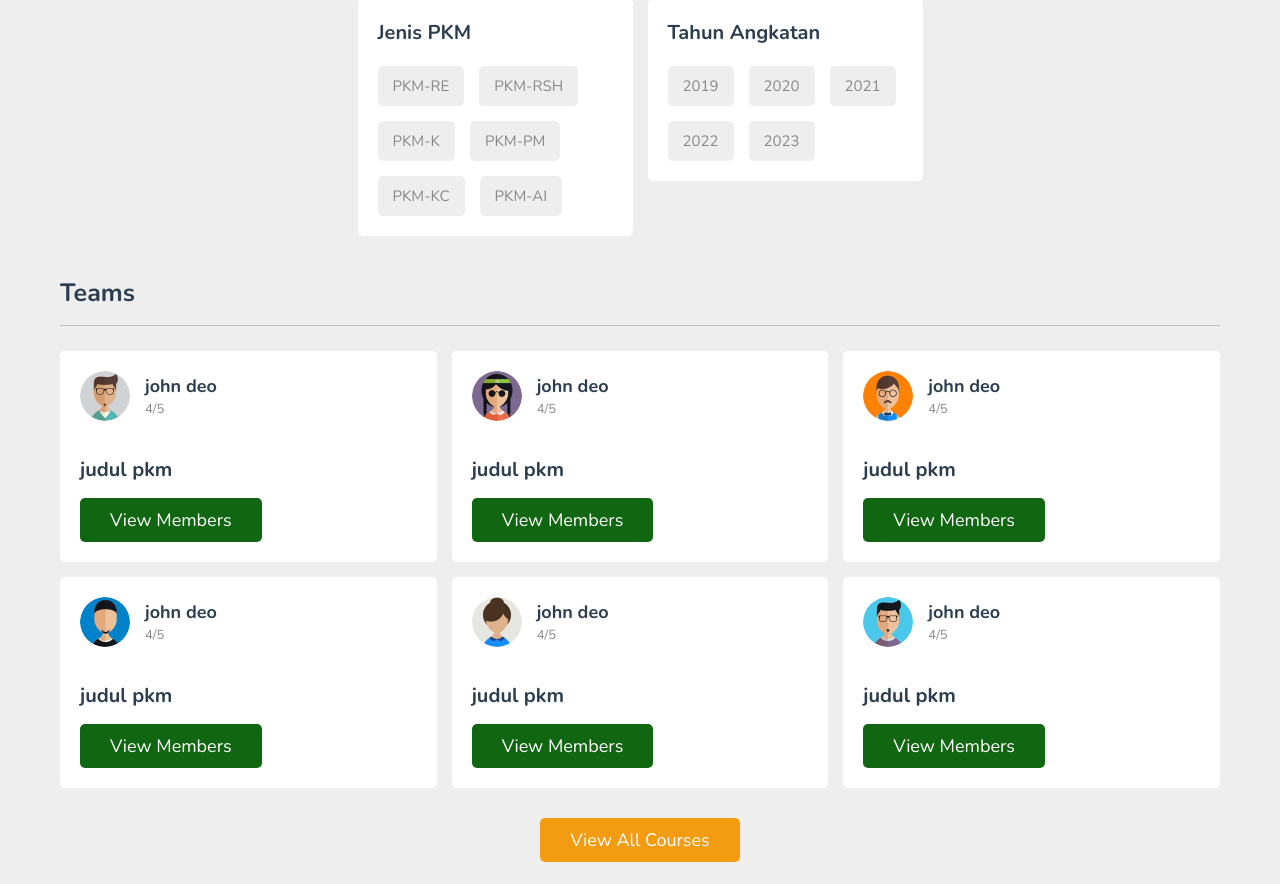
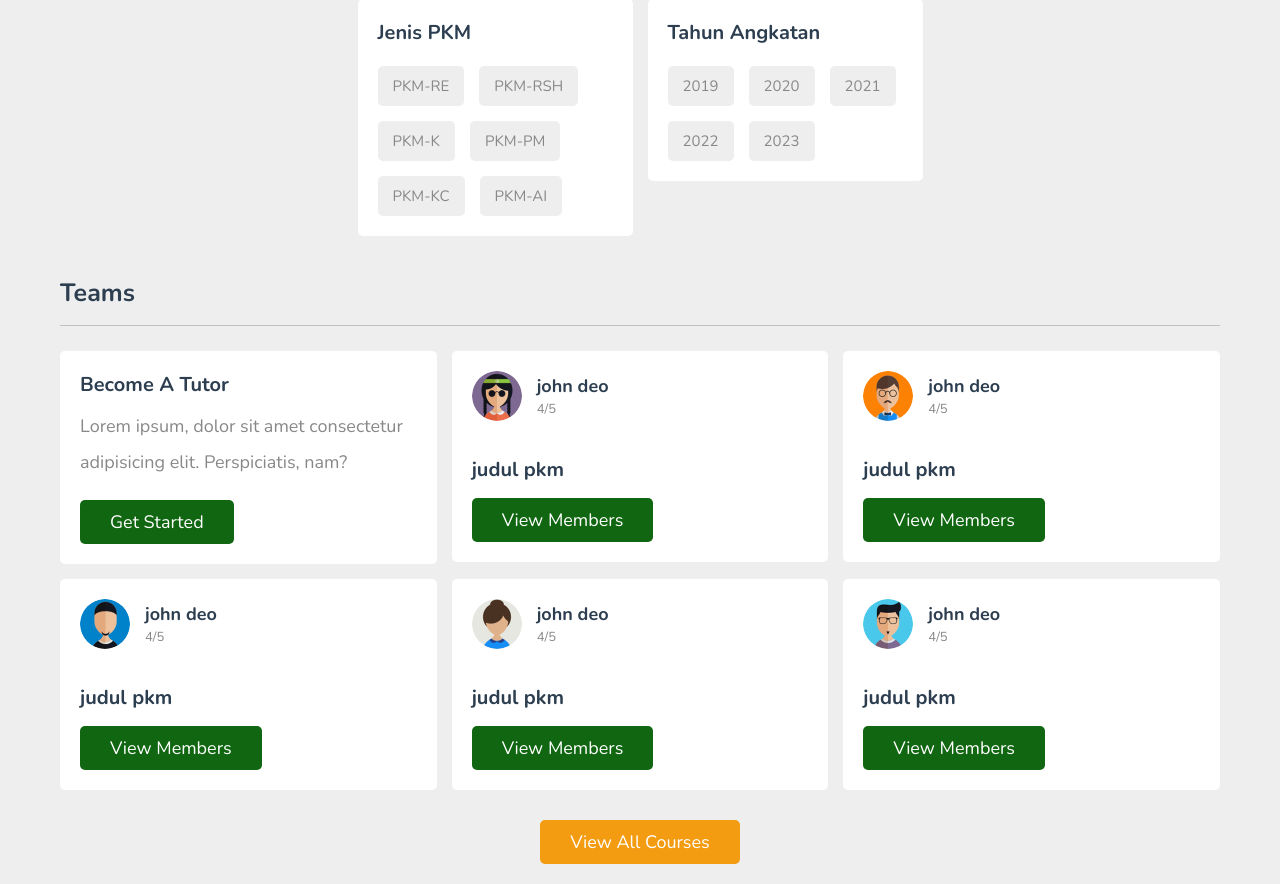
Before and after one commit to Ekahh/PPW, a PHP site: page /home.html in a window 1280 px wide. Shown: the part 181-1065 px from the top of the page. Before the commit the page ends 1043 px from the top, so only its background shows below. Run offline with PHP 8.4, Linux system fonts and the light colour scheme; some libraries are stand-ins or nearby versions.

Commit message:
update 1 yang Haykal edit dan tambahin

```diff
--- a/about.html
+++ b/about.html
@@ -46,8 +46,7 @@
           <p class="role">studen</p>
           <a href="profile.html" class="btn">view profile</a>
           <div class="flex-btn">
-            <a href="login.html" class="option-btn">login</a>
-            <a href="register.html" class="option-btn">register</a>
+            <a href="login.html" class="option-btn">Logout</a>
           </div>
         </div>
       </section>
--- a/contact.html
+++ b/contact.html
@@ -46,8 +46,7 @@
           <p class="role">studen</p>
           <a href="profile.html" class="btn">view profile</a>
           <div class="flex-btn">
-            <a href="login.html" class="option-btn">login</a>
-            <a href="register.html" class="option-btn">register</a>
+            <a href="login.html" class="option-btn">Logout</a>
           </div>
         </div>
       </section>
--- a/courses.html
+++ b/courses.html
@@ -39,8 +39,7 @@
          <p class="role">studen</p>
          <a href="profile.html" class="btn">view profile</a>
          <div class="flex-btn">
-            <a href="login.html" class="option-btn">login</a>
-            <a href="register.html" class="option-btn">register</a>
+            <a href="login.html" class="option-btn">Logout</a>
          </div>
       </div>
 
--- a/css/style.css
+++ b/css/style.css
@@ -542,6 +542,13 @@ section {
   padding: 2rem;
 }
 
+.courses .box-container .tutor-find {
+  padding: 1rem 0;
+  font-size: 1.8rem;
+  color: var(--light-color);
+  line-height: 2;
+}
+
 .courses .box-container .box .tutor {
   display: flex;
   align-items: center;
@@ -554,6 +561,12 @@ section {
   width: 5rem;
   border-radius: 50%;
   object-fit: cover;
+}
+
+.courses .box-container .box .tutor h2 {
+  font-size: 9rem;
+  color: var(--black);
+  margin-bottom: 0.2rem;
 }
 
 .courses .box-container .box .tutor h3 {
@@ -587,6 +600,12 @@ section {
   height: 20rem;
   object-fit: cover;
   border-radius: 0.5rem;
+}
+
+.courses .box-container .box .title-find {
+  font-size: 2rem;
+  color: var(--black);
+  text-transform: capitalize;
 }
 
 .courses .box-container .box .title {
--- a/home.html
+++ b/home.html
@@ -46,8 +46,7 @@
           <p class="role">studen</p>
           <a href="profile.html" class="btn">view profile</a>
           <div class="flex-btn">
-            <a href="login.html" class="option-btn">login</a>
-            <a href="register.html" class="option-btn">register</a>
+            <a href="login.html" class="option-btn">Logout</a>
           </div>
         </div>
       </section>
@@ -114,10 +113,13 @@
         </div>
 
         <!-- <div class="box">
-         <h3 class="title">become a tutor</h3>
-         <p class="tutor">Lorem ipsum, dolor sit amet consectetur adipisicing elit. Perspiciatis, nam?</p>
-         <a href="teachers.html" class="inline-btn">get started</a>
-      </div> -->
+          <h3 class="title">become a tutor</h3>
+          <p class="tutor">
+            Lorem ipsum, dolor sit amet consectetur adipisicing elit.
+            Perspiciatis, nam?
+          </p>
+          <a href="teachers.html" class="inline-btn">get started</a>
+        </div> -->
       </div>
     </section>
 
@@ -126,19 +128,12 @@
 
       <div class="box-container">
         <div class="box">
-          <div class="tutor">
-            <img src="images/pic-1.jpg" alt="" />
-            <div class="info">
-              <h3>john deo</h3>
-              <span>4/5</span>
-            </div>
-          </div>
-          <!-- <div class="thumb">
-            <img src="images/thumb-1.png" alt="">
-            <span>10 videos</span>
-         </div> -->
-          <h3 class="title">judul pkm</h3>
-          <a href="playlist.html" class="inline-btn">view members</a>
+          <h3 class="title-find">become a tutor</h3>
+          <p class="tutor-find">
+            Lorem ipsum, dolor sit amet consectetur adipisicing elit.
+            Perspiciatis, nam?
+          </p>
+          <a href="teachers.html" class="inline-btn">get started</a>
         </div>
 
         <div class="box">
--- a/playlist.html
+++ b/playlist.html
@@ -46,8 +46,7 @@
           <p class="role">studen</p>
           <a href="profile.html" class="btn">view profile</a>
           <div class="flex-btn">
-            <a href="login.html" class="option-btn">login</a>
-            <a href="register.html" class="option-btn">register</a>
+            <a href="login.html" class="option-btn">Logout</a>
           </div>
         </div>
       </section>
--- a/profile.html
+++ b/profile.html
@@ -46,8 +46,7 @@
           <p class="role">studen</p>
           <a href="profile.html" class="btn">view profile</a>
           <div class="flex-btn">
-            <a href="login.html" class="option-btn">login</a>
-            <a href="register.html" class="option-btn">register</a>
+            <a href="login.html" class="option-btn">Logout</a>
           </div>
         </div>
       </section>
--- a/teacher_profile.html
+++ b/teacher_profile.html
@@ -46,8 +46,7 @@
           <p class="role">studen</p>
           <a href="profile.html" class="btn">view profile</a>
           <div class="flex-btn">
-            <a href="login.html" class="option-btn">login</a>
-            <a href="register.html" class="option-btn">register</a>
+            <a href="login.html" class="option-btn">Logout</a>
           </div>
         </div>
       </section>
--- a/teachers.html
+++ b/teachers.html
@@ -46,8 +46,7 @@
           <p class="role">studen</p>
           <a href="profile.html" class="btn">view profile</a>
           <div class="flex-btn">
-            <a href="login.html" class="option-btn">login</a>
-            <a href="register.html" class="option-btn">register</a>
+            <a href="login.html" class="option-btn">Logout</a>
           </div>
         </div>
       </section>
--- a/update.html
+++ b/update.html
@@ -46,8 +46,7 @@
           <p class="role">studen</p>
           <a href="profile.html" class="btn">view profile</a>
           <div class="flex-btn">
-            <a href="login.html" class="option-btn">login</a>
-            <a href="register.html" class="option-btn">register</a>
+            <a href="login.html" class="option-btn">Logout</a>
           </div>
         </div>
       </section>
--- a/watch-video.html
+++ b/watch-video.html
@@ -46,8 +46,7 @@
           <p class="role">studen</p>
           <a href="profile.html" class="btn">view profile</a>
           <div class="flex-btn">
-            <a href="login.html" class="option-btn">login</a>
-            <a href="register.html" class="option-btn">register</a>
+            <a href="login.html" class="option-btn">Logout</a>
           </div>
         </div>
       </section>
```
Also changed, not shown: js/script.js (+36 -36 lines), login.html (+22 -10 lines), register.html (+14 -13 lines), teams.html (+7 -15 lines).
